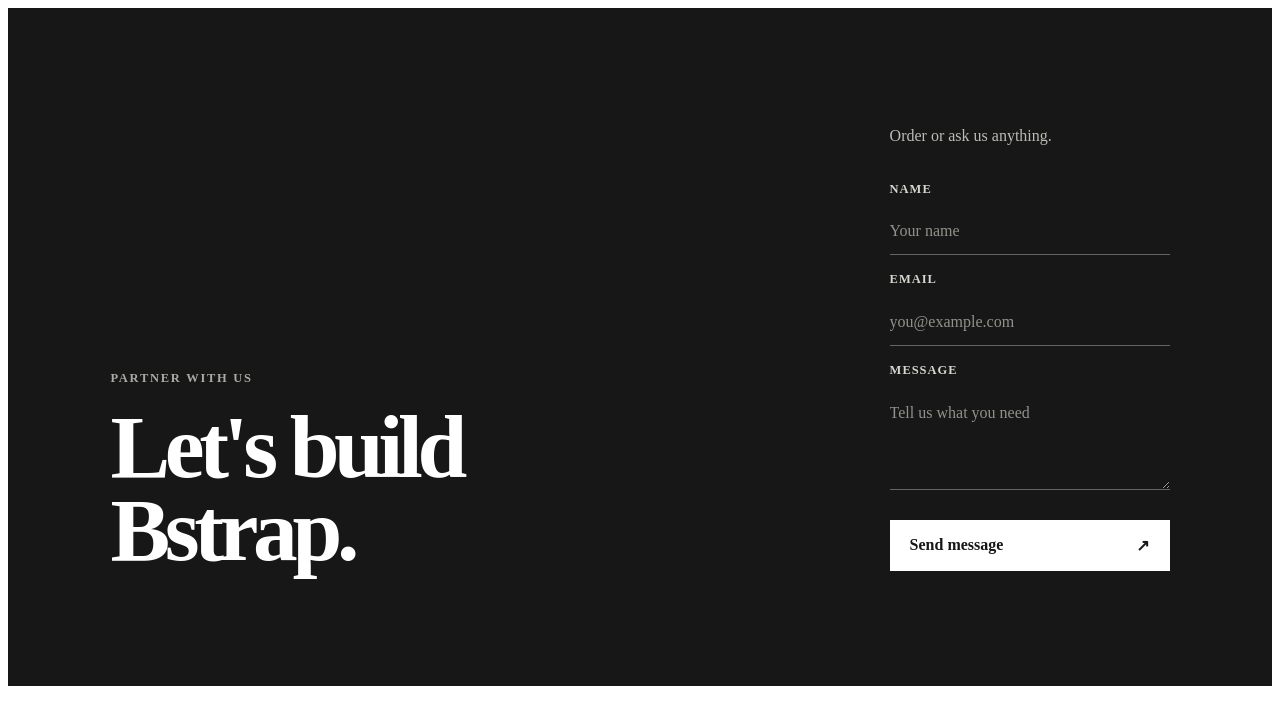
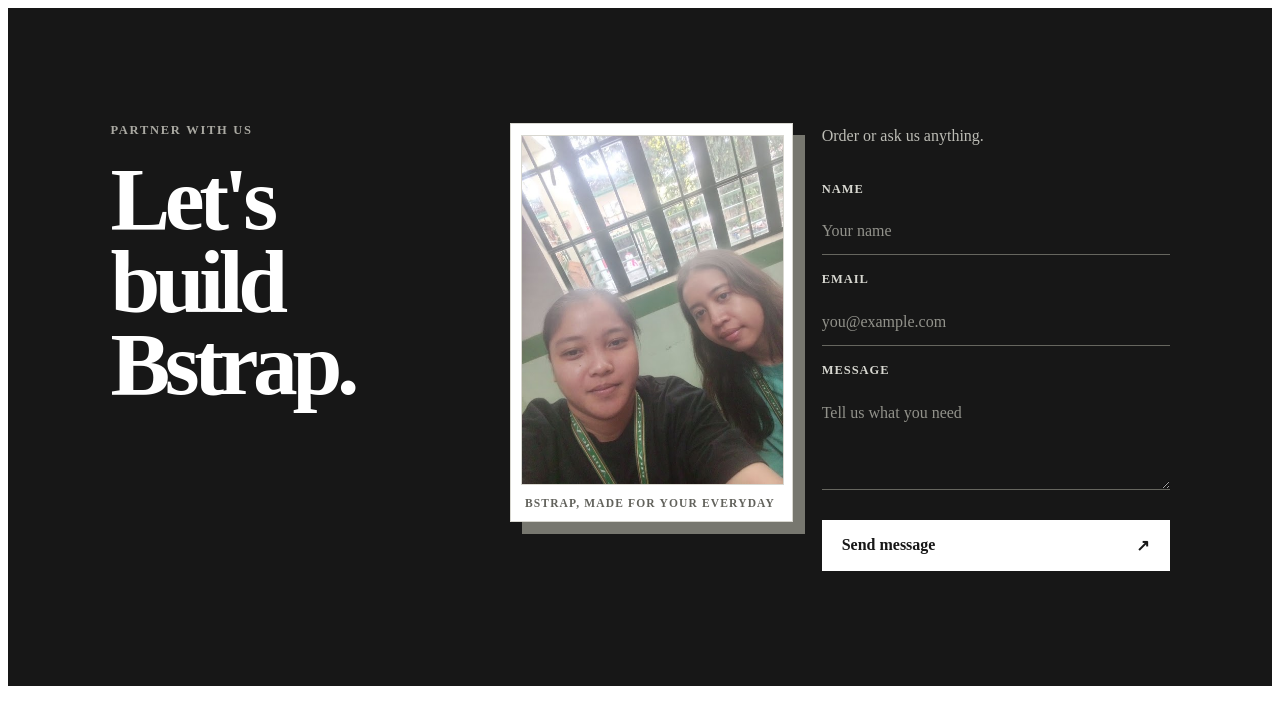
Before and after one commit to c20245795silava-debug/Bstrap-, an Astro site: page /index/section/Contact in a window 1280 px wide. Built offline with nearby package versions, Linux system fonts and the light colour scheme; Astro itself is replaced by a stand-in of ours.

Commit message:
Bstrap 5

```diff
--- a/src/pages/index/section/Contact.astro
+++ b/src/pages/index/section/Contact.astro
@@ -1,8 +1,16 @@
+---
+import contactImage from '../../../image/contact.png';
+---
+
 <section id="contact" class="contact">
 	<div>
 		<div class="eyebrow">Partner with us</div>
 		<h2>Let's build<br />Bstrap.</h2>
 	</div>
+	<figure class="image-frame">
+		<img src={contactImage.src} alt="Two friends smiling together" />
+		<figcaption>Bstrap, made for your everyday</figcaption>
+	</figure>
 	<div class="details">
 		<p>Order or ask us anything.</p>
 		<form action="mailto:hello@bstarp.com" method="post" enctype="text/plain">
@@ -23,13 +31,37 @@
 <style>
 	.contact {
 		display: grid;
-		grid-template-columns: minmax(0, 1.5fr) minmax(280px, 0.5fr);
-		align-items: end;
-		gap: clamp(2rem, 7vw, 7rem);
+		grid-template-columns: minmax(0, 1fr) minmax(190px, 0.75fr) minmax(260px, 1fr);
+		align-items: start;
+		gap: clamp(1.5rem, 4vw, 4rem);
 		padding: clamp(4.5rem, 9vw, 8.5rem) clamp(1.5rem, 8vw, 8rem);
 		background: #171717;
 		color: #fff;
 		scroll-margin-top: 2rem;
+	}
+	.image-frame {
+		width: min(100%, 360px);
+		margin: 0 auto 0.75rem;
+		padding: 0.65rem;
+		border: 1px solid #d8d7d0;
+		background: #fff;
+		box-shadow: 12px 12px 0 #77776f;
+	}
+	.image-frame img {
+		display: block;
+		width: 100%;
+		aspect-ratio: 3 / 4;
+		border: 1px solid #d8d7d0;
+		object-fit: cover;
+		object-position: center 45%;
+	}
+	.image-frame figcaption {
+		padding: 0.8rem 0.25rem 0.1rem;
+		color: #62625c;
+		font-size: 0.72rem;
+		font-weight: 700;
+		letter-spacing: 0.1em;
+		text-transform: uppercase;
 	}
 	.eyebrow {
 		margin-bottom: 1.25rem;
@@ -107,6 +139,9 @@
 		.contact {
 			grid-template-columns: 1fr;
 		}
+		.image-frame {
+			width: min(82%, 420px);
+		}
 		h2 {
 			font-size: clamp(3.25rem, 14vw, 5.5rem);
 		}
--- a/src/pages/index/section/Hero.astro
+++ b/src/pages/index/section/Hero.astro
@@ -1,7 +1,15 @@
+---
+import heroImage from '../../../image/hero.png';
+---
+
 <section id="hero" class="hero">
 	<div class="content">
 		<h1>Welcome to Bstrap</h1>
 	</div>
+	<figure class="image-frame">
+		<img src={heroImage.src} alt="Two friends smiling together" />
+		<figcaption>Bstrap, made for your everyday</figcaption>
+	</figure>
 	<div class="footer">
 		<a href="#projects">Explore Carry<span aria-hidden="true">↓</span></a>
 	</div>
@@ -10,35 +18,57 @@
 <style>
 	.hero {
 		display: grid;
+		grid-template-columns: minmax(0, 1fr) minmax(280px, 0.78fr);
+		grid-template-rows: 1fr auto;
+		align-items: center;
+		column-gap: clamp(2.5rem, 7vw, 7rem);
 		min-height: calc(100svh - 105px);
-		padding: clamp(5rem, 10vw, 8.5rem) clamp(1.5rem, 8vw, 8rem) 2.5rem;
+		padding: clamp(3rem, 7vw, 6rem) clamp(1.5rem, 8vw, 8rem) 2.5rem;
 		background: #f3f1eb;
 		scroll-margin-top: 2rem;
 	}
 	.content {
-		align-self: center;
-	}
-	.eyebrow {
-		margin: 0 0 2rem;
-		color: #77776f;
-		font-size: 0.78rem;
-		font-weight: 700;
-		letter-spacing: 0.14em;
-		text-transform: uppercase;
+		grid-column: 1;
+		grid-row: 1;
 	}
 	h1 {
-		max-width: 1100px;
+		max-width: 750px;
 		margin: 0;
 		font-size: clamp(3.5rem, 8.5vw, 8.5rem);
 		line-height: 0.88;
 		letter-spacing: -0.075em;
 	}
+	.image-frame {
+		width: min(100%, 480px);
+		margin: 0 0 1.5rem auto;
+		padding: 0.65rem;
+		border: 1px solid #171717;
+		background: #fff;
+		box-shadow: 12px 12px 0 #c6c6b5;
+	}
+	.image-frame img {
+		display: block;
+		width: 100%;
+		aspect-ratio: 3 / 4;
+		border: 1px solid #d8d7d0;
+		object-fit: cover;
+		object-position: center 45%;
+	}
+	.image-frame figcaption {
+		padding: 0.8rem 0.25rem 0.1rem;
+		color: #62625c;
+		font-size: 0.72rem;
+		font-weight: 700;
+		letter-spacing: 0.1em;
+		text-transform: uppercase;
+	}
 	.footer {
 		display: flex;
-		align-self: end;
 		align-items: center;
 		justify-content: space-between;
 		gap: 2rem;
+		grid-column: 1 / -1;
+		grid-row: 2;
 		padding-top: 2rem;
 		border-top: 1px solid #d8d7d0;
 	}
@@ -55,15 +85,26 @@
 		font-weight: 700;
 		text-decoration: none;
 	}
-	@media (max-width: 640px) {
+	@media (max-width: 760px) {
 		.hero {
-			min-height: 560px;
+			grid-template-columns: minmax(0, 1fr);
+			grid-template-rows: auto auto auto;
+			row-gap: 2.5rem;
+			min-height: auto;
 		}
 		h1 {
 			font-size: clamp(3.2rem, 16vw, 5.2rem);
 		}
+		.image-frame {
+			grid-column: 1;
+			grid-row: 2;
+			width: min(82%, 420px);
+			margin: 0 auto 0.75rem;
+		}
 		.footer {
 			align-items: flex-start;
+			grid-column: 1;
+			grid-row: 3;
 		}
 	}
 </style>
```
Also changed, not shown: public/services-team.png (added), src/image/contact.png (added), src/image/hero.png (added).
